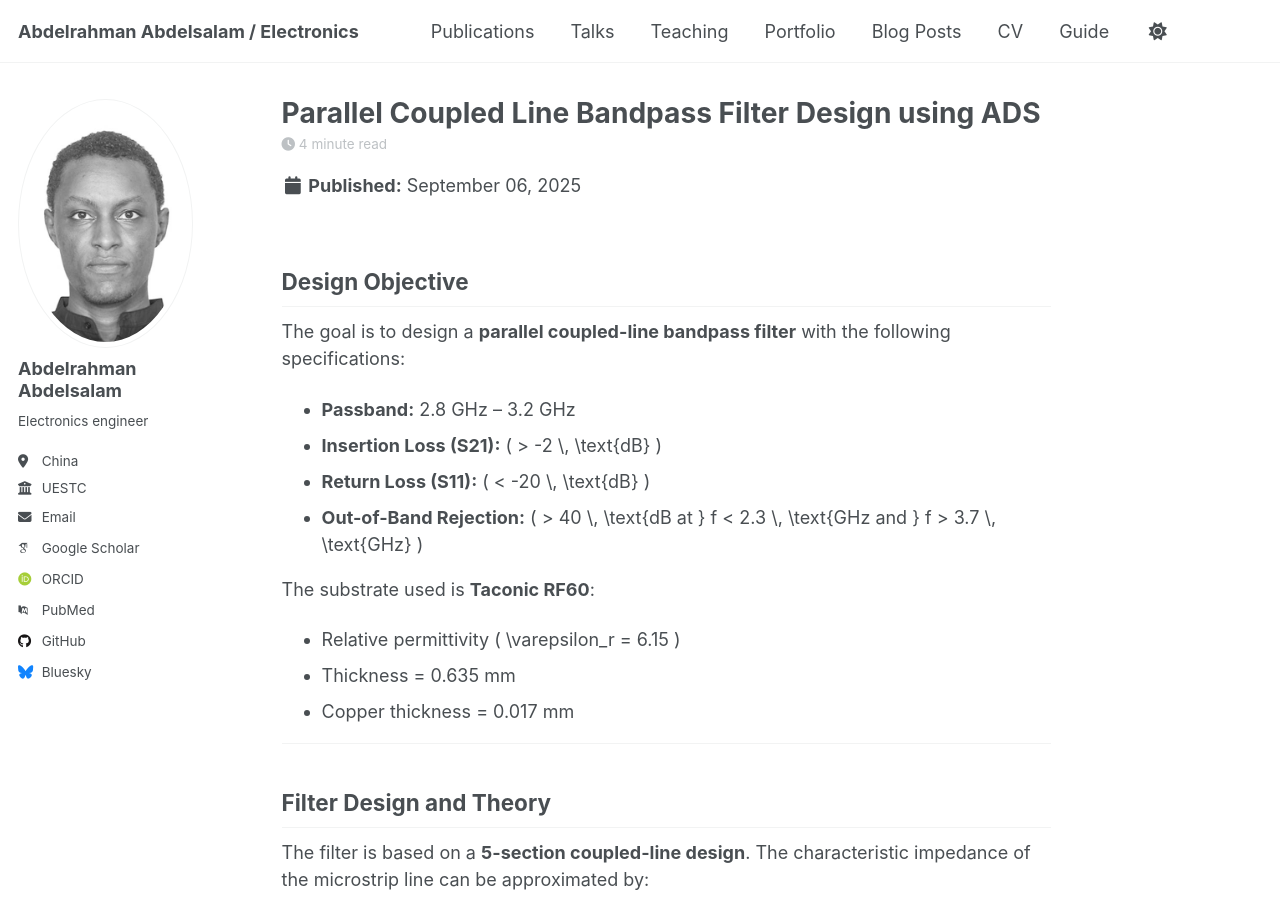
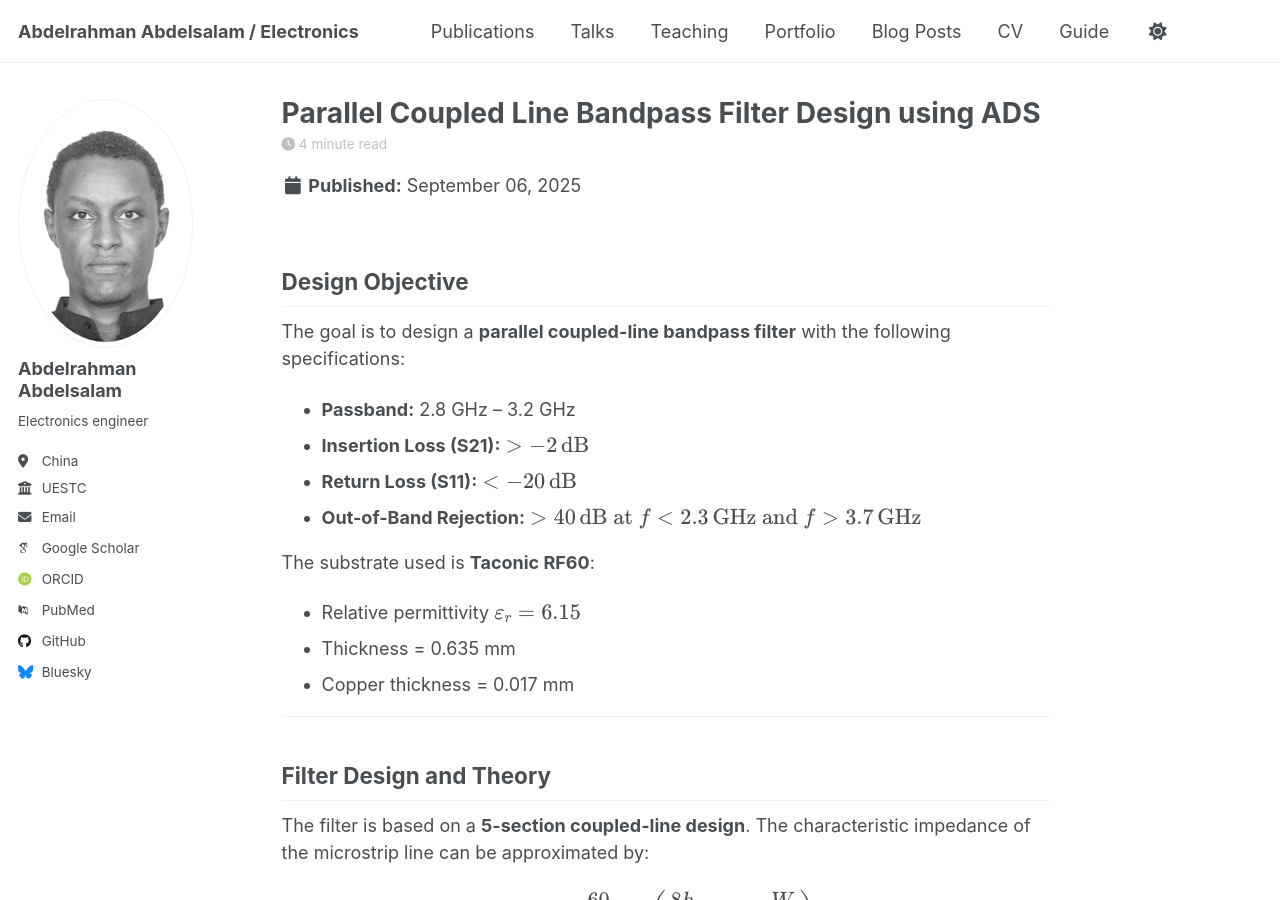
Before and after one commit to abdelrahman-dip/abdelrahmanosman.github.io, a Jekyll site: the page built from _posts/2014-08-14-blog-post-3.md, in a window 1280 px wide and 900 px high. Built offline with Jekyll 4.4.1, drawn with Linux system fonts in a browser that asks for light colours; some web fonts are replaced; a script that is not in the unit is left out.

```diff
--- a/_posts/2014-08-14-blog-post-3.md
+++ b/_posts/2014-08-14-blog-post-3.md
@@ -13,12 +13,12 @@ tags:
 The goal is to design a **parallel coupled-line bandpass filter** with the following specifications:
 
 - **Passband:** 2.8 GHz – 3.2 GHz
-- **Insertion Loss (S21):** \( > -2 \, \text{dB} \)
-- **Return Loss (S11):** \( < -20 \, \text{dB} \)
-- **Out-of-Band Rejection:** \( > 40 \, \text{dB at } f < 2.3 \, \text{GHz and } f > 3.7 \, \text{GHz} \)
+- **Insertion Loss (S21):** \\( > -2 \, \text{dB} \\)
+- **Return Loss (S11):** \\( < -20 \, \text{dB} \\)
+- **Out-of-Band Rejection:** \\( > 40 \, \text{dB at } f < 2.3 \, \text{GHz and } f > 3.7 \, \text{GHz} \\)
 
 The substrate used is **Taconic RF60**:
-- Relative permittivity \( \varepsilon_r = 6.15 \)
+- Relative permittivity \\( \varepsilon_r = 6.15 \\)
 - Thickness = 0.635 mm
 - Copper thickness = 0.017 mm
 
```
